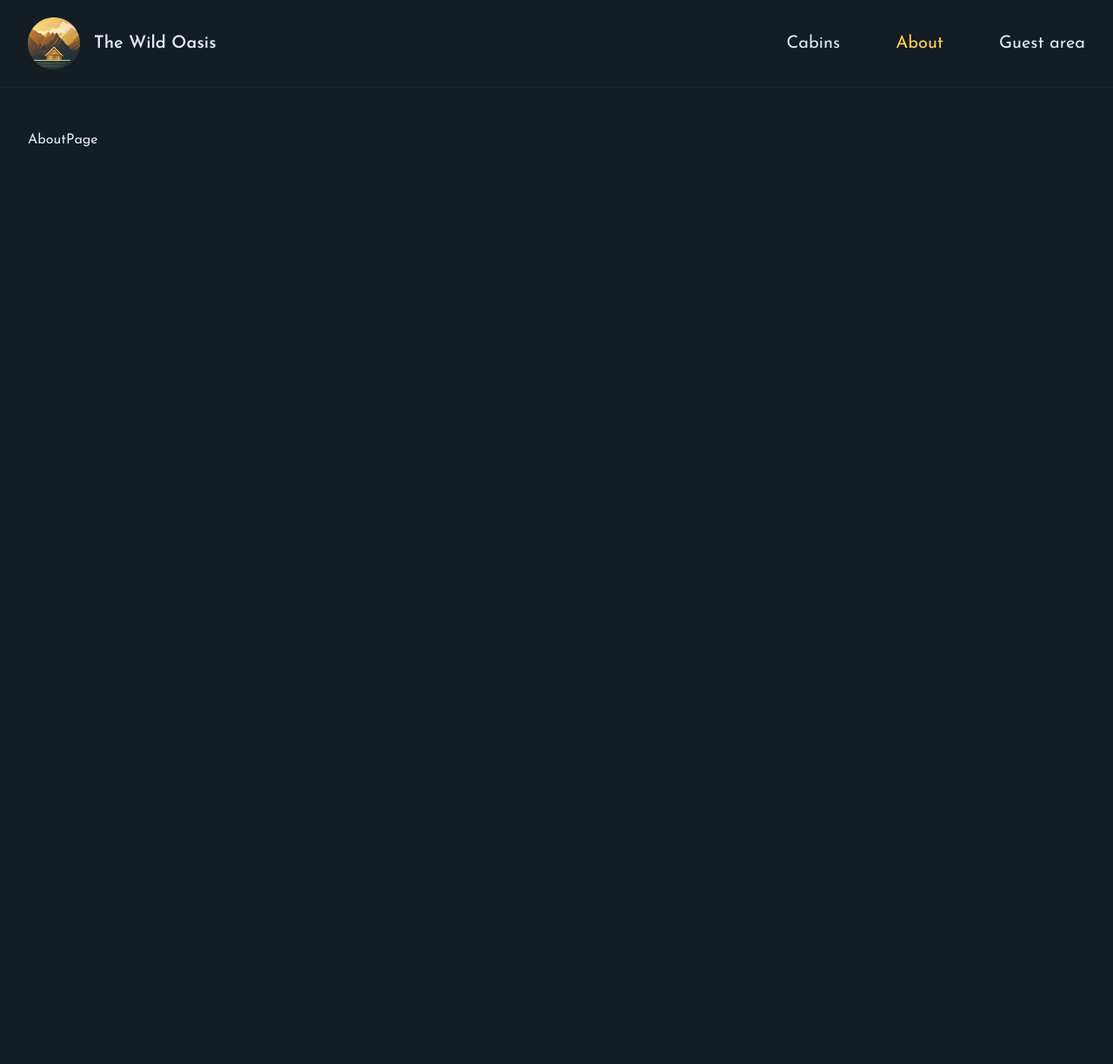
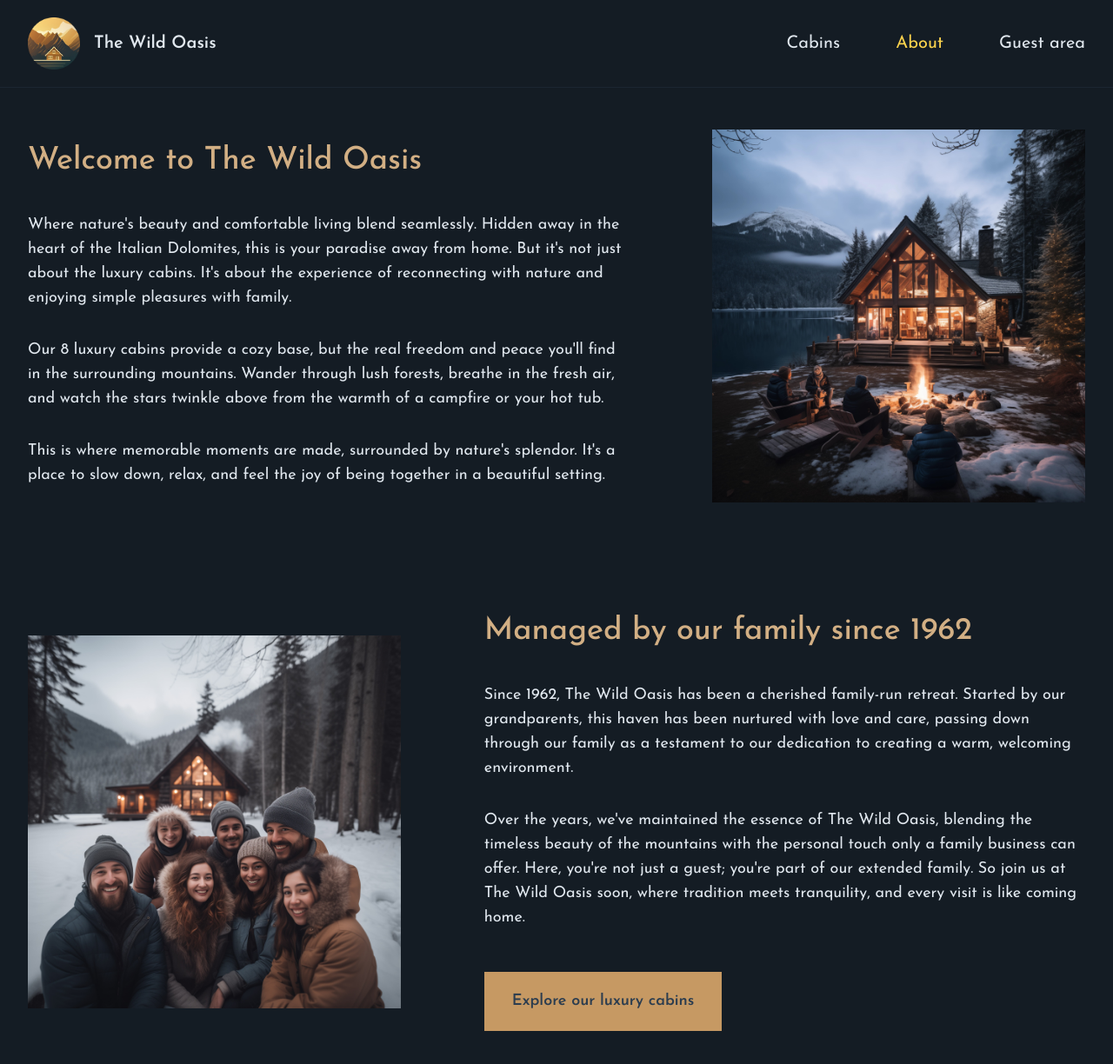
Before and after one commit to MillyMillyL/The-wild-oasis-for-customers, a Next.js app: page /about in a window 1280 px wide. Shown: the top 1224 px of the page at 87% size. Before the commit the page ends 800 px from the top, so only its background shows below. Built offline with nearby package versions, Linux system fonts and the light colour scheme.

Commit message:
Home page and about page with responsive images

```diff
--- /dev/null
+++ b/app/_components/CabinCard.js
@@ -0,0 +1,57 @@
+import { UsersIcon } from "@heroicons/react/24/solid";
+
+function CabinCard({ cabin }) {
+  const { id, name, maxCapacity, regularPrice, discount, image } = cabin;
+
+  return (
+    <div className="flex border-primary-800 border">
+      <img
+        src={image}
+        alt={`Cabin ${name}`}
+        className="flex-1 border-r border-primary-800"
+      />
+
+      <div className="flex-grow">
+        <div className="pt-5 pb-4 px-7 bg-primary-950">
+          <h3 className="text-accent-500 font-semibold text-2xl mb-3">
+            Cabin {name}
+          </h3>
+
+          <div className="flex gap-3 items-center mb-2">
+            <UsersIcon className="h-5 w-5 text-primary-600" />
+            <p className="text-lg text-primary-200">
+              For up to <span className="font-bold">{maxCapacity}</span> guests
+            </p>
+          </div>
+
+          <p className="flex gap-3 justify-end items-baseline">
+            {discount > 0 ? (
+              <>
+                <span className="text-3xl font-[350]">
+                  ${regularPrice - discount}
+                </span>
+                <span className="line-through font-semibold text-primary-600">
+                  ${regularPrice}
+                </span>
+              </>
+            ) : (
+              <span className="text-3xl font-[350]">${regularPrice}</span>
+            )}
+            <span className="text-primary-200">/ night</span>
+          </p>
+        </div>
+
+        <div className="bg-primary-950 border-t border-t-primary-800 text-right">
+          <a
+            href={`/cabins/${id}`}
+            className="border-l border-primary-800 py-4 px-6 inline-block hover:bg-accent-600 transition-all hover:text-primary-900"
+          >
+            Details & reservation &rarr;
+          </a>
+        </div>
+      </div>
+    </div>
+  );
+}
+
+export default CabinCard;
--- a/app/about/page.tsx
+++ b/app/about/page.tsx
@@ -1,11 +1,87 @@
-import React from "react";
+import Image from "next/image";
+import Image1 from "@/public/about-1.jpg";
+import Image2 from "@/public/about-2.jpg";
 
-export const metadata = {
-  title: "About",
-};
+export const metadata = { title: "About" };
 
-function AboutPage() {
-  return <div>AboutPage</div>;
+export default function Page() {
+  return (
+    <div className="grid grid-cols-5 gap-x-24 gap-y-32 text-lg items-center">
+      <div className="col-span-3">
+        <h1 className="text-4xl mb-10 text-accent-400 font-medium">
+          Welcome to The Wild Oasis
+        </h1>
+
+        <div className="space-y-8">
+          <p>
+            Where nature&apos;s beauty and comfortable living blend seamlessly.
+            Hidden away in the heart of the Italian Dolomites, this is your
+            paradise away from home. But it&apos;s not just about the luxury
+            cabins. It&apos;s about the experience of reconnecting with nature
+            and enjoying simple pleasures with family.
+          </p>
+          <p>
+            Our 8 luxury cabins provide a cozy base, but the real freedom and
+            peace you&apos;ll find in the surrounding mountains. Wander through
+            lush forests, breathe in the fresh air, and watch the stars twinkle
+            above from the warmth of a campfire or your hot tub.
+          </p>
+          <p>
+            This is where memorable moments are made, surrounded by
+            nature&apos;s splendor. It&apos;s a place to slow down, relax, and
+            feel the joy of being together in a beautiful setting.
+          </p>
+        </div>
+      </div>
+
+      <div className="col-span-2">
+        <Image
+          src={Image1}
+          placeholder="blur"
+          alt="Family sitting around a fire pit in front of cabin"
+        />
+      </div>
+
+      <div className="col-span-2 relative aspect-square">
+        <Image
+          src="/about-2.jpg"
+          fill
+          className="object-cover"
+          alt="Family that manages The Wild Oasis"
+        />
+      </div>
+
+      <div className="col-span-3">
+        <h1 className="text-4xl mb-10 text-accent-400 font-medium">
+          Managed by our family since 1962
+        </h1>
+
+        <div className="space-y-8">
+          <p>
+            Since 1962, The Wild Oasis has been a cherished family-run retreat.
+            Started by our grandparents, this haven has been nurtured with love
+            and care, passing down through our family as a testament to our
+            dedication to creating a warm, welcoming environment.
+          </p>
+          <p>
+            Over the years, we&apos;ve maintained the essence of The Wild Oasis,
+            blending the timeless beauty of the mountains with the personal
+            touch only a family business can offer. Here, you&apos;re not just a
+            guest; you&apos;re part of our extended family. So join us at The
+            Wild Oasis soon, where tradition meets tranquility, and every visit
+            is like coming home.
+          </p>
+
+          <div>
+            <a
+              href="/cabins"
+              className="inline-block mt-4 bg-accent-500 px-8 py-5 text-primary-800 text-lg font-semibold hover:bg-accent-600 transition-all"
+            >
+              Explore our luxury cabins
+            </a>
+          </div>
+        </div>
+      </div>
+    </div>
+  );
 }
-
-export default AboutPage;
--- a/app/cabins/page.tsx
+++ b/app/cabins/page.tsx
@@ -1,11 +1,30 @@
-import React from "react";
+import CabinCard from "@/app/_components/CabinCard";
 
-function CabinsPage() {
+export default function Page() {
+  // CHANGE
+  const cabins = [];
+
   return (
     <div>
-      <h1>Cabins Page</h1>
+      <h1 className="text-4xl mb-5 text-accent-400 font-medium">
+        Our Luxury Cabins
+      </h1>
+      <p className="text-primary-200 text-lg mb-10">
+        Cozy yet luxurious cabins, located right in the heart of the Italian
+        Dolomites. Imagine waking up to beautiful mountain views, spending your
+        days exploring the dark forests around, or just relaxing in your private
+        hot tub under the stars. Enjoy nature&apos;s beauty in your own little
+        home away from home. The perfect spot for a peaceful, calm vacation.
+        Welcome to paradise.
+      </p>
+
+      {cabins.length > 0 && (
+        <div className="grid sm:grid-cols-1 md:grid-cols-2 gap-8 lg:gap-12 xl:gap-14">
+          {cabins.map((cabin) => (
+            <CabinCard cabin={cabin} key={cabin.id} />
+          ))}
+        </div>
+      )}
     </div>
   );
 }
-
-export default CabinsPage;
--- a/app/layout.tsx
+++ b/app/layout.tsx
@@ -1,10 +1,5 @@
-import Logo from "@/app/_components/Logo";
-import Navigation from "@/app/_components/Navigation";
-
 import { Josefin_Sans } from "next/font/google";
 const josefin = Josefin_Sans({ subsets: ["latin"], display: "swap" });
-
-console.log(josefin);
 
 import "@/app/_styles/globals.css";
 import Header from "./_components/Header";
--- a/app/page.tsx
+++ b/app/page.tsx
@@ -1,3 +1,29 @@
+import Image from "next/image";
+import Link from "next/link";
+import bgImage from "@/public/bg.png";
+
 export default function Home() {
-  return <h1>Hello Next!</h1>;
+  return (
+    <main className="mt-24">
+      <Image
+        src={bgImage}
+        fill
+        placeholder="blur"
+        className="object-cover object-top"
+        alt="Mountains and forests with two cabins"
+      />
+
+      <div className="relative z-10 text-center">
+        <h1 className="text-8xl text-primary-50 mb-10 tracking-tight font-normal">
+          Welcome to paradise.
+        </h1>
+        <Link
+          href="/cabins"
+          className="bg-accent-500 px-8 py-6 text-primary-800 text-lg font-semibold hover:bg-accent-600 transition-all"
+        >
+          Explore luxury cabins
+        </Link>
+      </div>
+    </main>
+  );
 }
```
